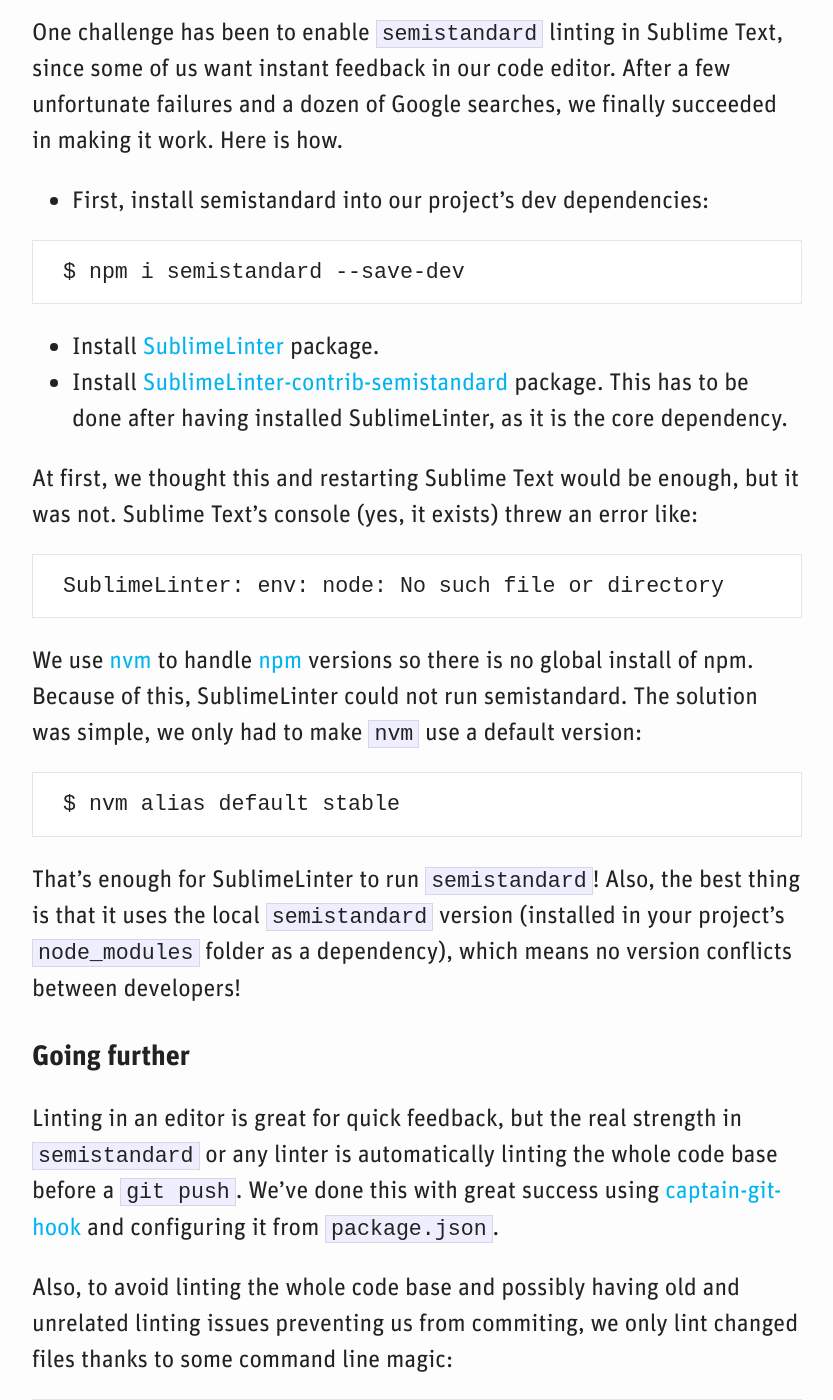
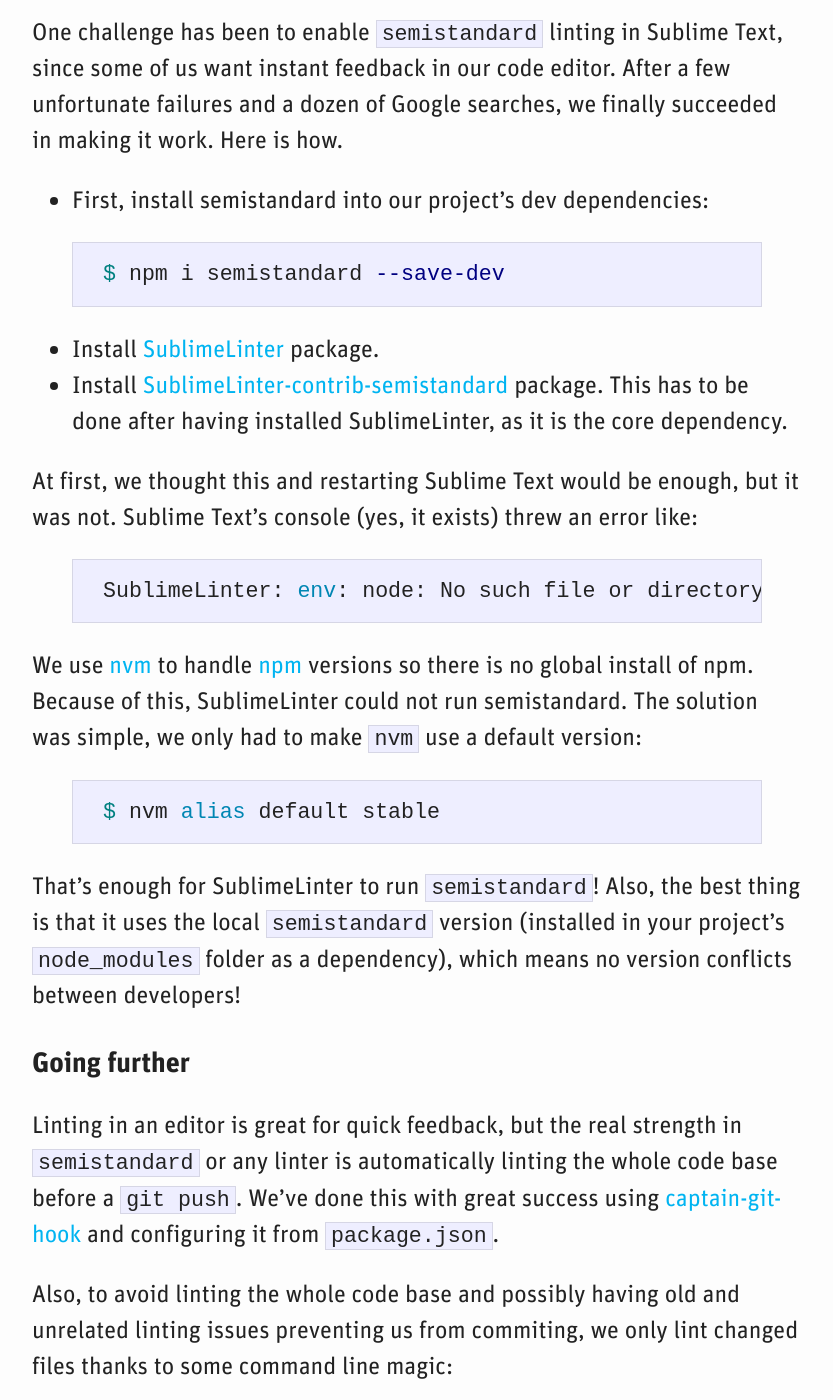
Before and after one commit to edenspiekermann/espi-devblog, a Jekyll site: the page built from _posts/2015-11-18-semistandard-linting-in-sublime-text.md, in a window 1280 px wide and 1400 px high, scrolled down 531 px. Shown: the whole window, without its empty margins (223-1056 px from the left). Built offline with Jekyll 4.4.1, drawn with Linux system fonts in a browser that asks for light colours.

Commit message:
Fixed code blocks

````diff
--- a/_posts/2015-11-18-semistandard-linting-in-sublime-text.md
+++ b/_posts/2015-11-18-semistandard-linting-in-sublime-text.md
@@ -10,25 +10,25 @@
 
 - First, install semistandard into our project’s dev dependencies:
 
-```
+{% highlight sh %}
 $ npm i semistandard --save-dev
-```
+{% endhighlight %}
 
 - Install [SublimeLinter](http://www.sublimelinter.com/en/latest/) package.
 - Install [SublimeLinter-contrib-semistandard](https://github.com/Flet/SublimeLinter-contrib-semistandard) package. This has to be done after having installed SublimeLinter, as it is the core dependency.
 
 At first, we thought this and restarting Sublime Text would be enough, but it was not. Sublime Text’s console (yes, it exists) threw an error like:
 
-```
+{% highlight sh %}
 SublimeLinter: env: node: No such file or directory
-```
+{% endhighlight %}
 
 We use [nvm](https://github.com/creationix/nvm) to handle [npm](https://www.npmjs.com/) versions so there is no global install of npm. Because of this, SublimeLinter could not run semistandard. The solution was simple, we only had to make `nvm` use a default version:
 
 
-```
+{% highlight sh %}
 $ nvm alias default stable
-```
+{% endhighlight %}
 
 That’s enough for SublimeLinter to run `semistandard`! Also, the best thing is that it uses the local `semistandard` version (installed in your project’s `node_modules` folder as a dependency), which means no version conflicts between developers!
 
@@ -38,8 +38,8 @@
 
 Also, to avoid linting the whole code base and possibly having old and unrelated linting issues preventing us from commiting, we only lint changed files thanks to some command line magic:
 
-```sh
+{% highlight sh %}
 git diff --name-only --staged --diff-filter=ACMRTUXB --relative | grep -E '.jsx?$' | xargs semistandard
-```
+{% endhighlight %}
 
 Enjoy, and happy coding!
````
